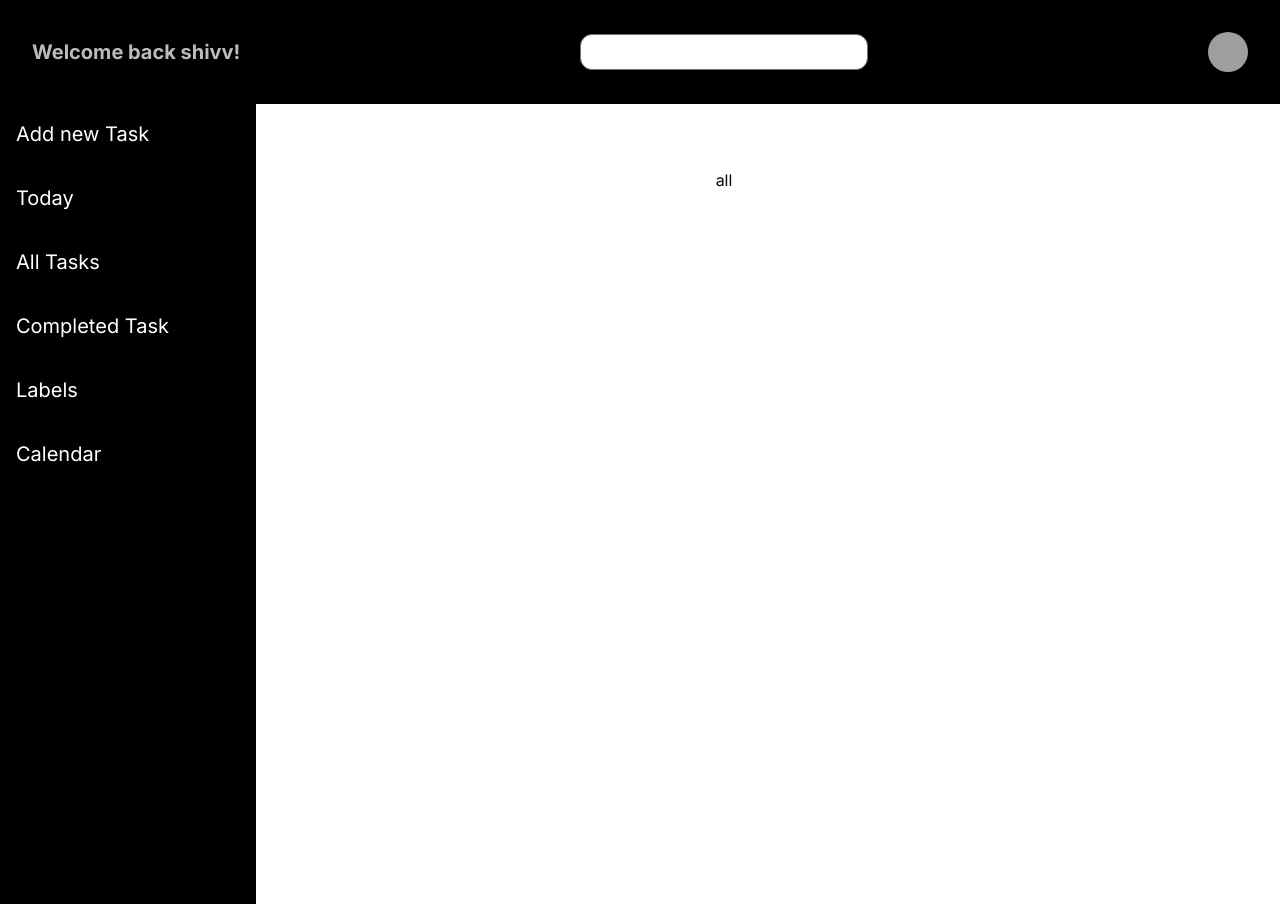
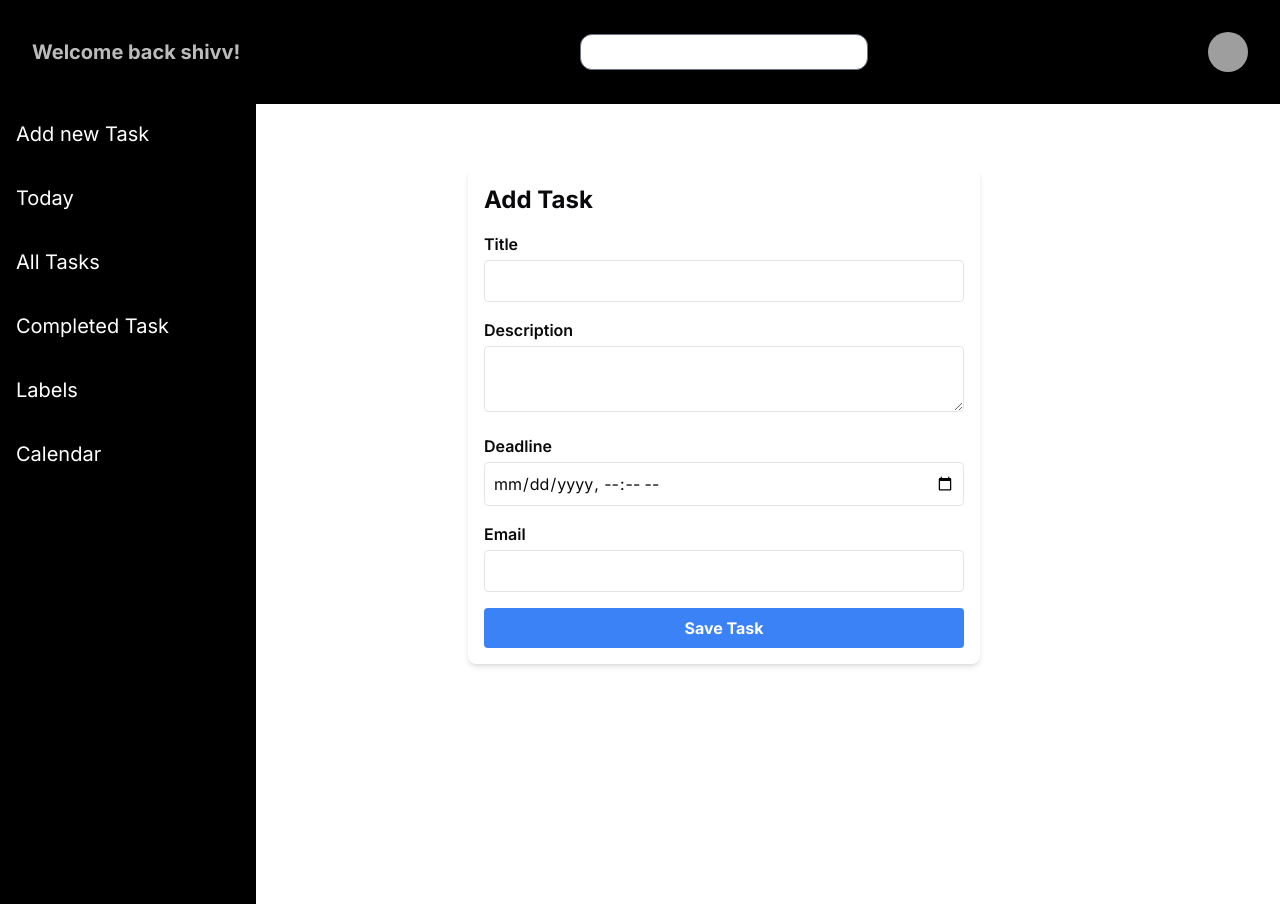
Before and after one commit to shivpratikhande/SUD_intern, a Next.js app in the folder my-app/: page /home/allTasks in a window 1280 px wide. Built offline with nearby package versions, Linux system fonts and the light colour scheme; grey boxes are pictures that could not be loaded.

Commit message:
added refrence

```diff
--- a/my-app/app/home/allTasks/page.tsx
+++ b/my-app/app/home/allTasks/page.tsx
@@ -1,15 +1,79 @@
-import Block from '@/components/Block'
-import Input from '@/components/Input'
-import { Button } from '@/components/ui/button'
-import React from 'react'
+"use client"
+import { useState } from 'react';
+import axios from 'axios';
+import { useRouter } from 'next/navigation';
 
-function page() {
+//@ts-ignore
+const TaskForm = ({ task }) => {
+  const [title, setTitle] = useState(task ? task.title : '');
+  const [description, setDescription] = useState(task ? task.description : '');
+  const [deadline, setDeadline] = useState(task ? new Date(task.deadline).toISOString().slice(0, 16) : '');
+  const [email, setEmail] = useState(task ? task.email : '');
+  const router = useRouter();
+//@ts-ignore
+
+  const handleSubmit = async (e) => {
+    e.preventDefault();
+    const data = { title, description, deadline, email };
+
+    if (task) {
+      await axios.put(`/api/tasks/${task._id}`, data);
+    } else {
+      await axios.post('/api/tasks', data);
+    }
+
+    router.push('/');
+  };
+
   return (
-    <div className=" flex justify-center">
-     all
+    <form onSubmit={handleSubmit} className="max-w-lg mx-auto p-4 bg-white shadow-md rounded-lg">
+      <h1 className="text-2xl font-bold mb-4">{task ? 'Edit Task' : 'Add Task'}</h1>
+      <div className="mb-4">
+        <label className="block mb-1 font-semibold" htmlFor="title">Title</label>
+        <input
+          type="text"
+          id="title"
+          value={title}
+          onChange={(e) => setTitle(e.target.value)}
+          className="w-full p-2 border rounded"
+          required
+        />
+      </div>
+      <div className="mb-4">
+        <label className="block mb-1 font-semibold" htmlFor="description">Description</label>
+        <textarea
+          id="description"
+          value={description}
+          onChange={(e) => setDescription(e.target.value)}
+          className="w-full p-2 border rounded"
+          required
+        />
+      </div>
+      <div className="mb-4">
+        <label className="block mb-1 font-semibold" htmlFor="deadline">Deadline</label>
+        <input
+          type="datetime-local"
+          id="deadline"
+          value={deadline}
+          onChange={(e) => setDeadline(e.target.value)}
+          className="w-full p-2 border rounded"
+          required
+        />
+      </div>
+      <div className="mb-4">
+        <label className="block mb-1 font-semibold" htmlFor="email">Email</label>
+        <input
+          type="email"
+          id="email"
+          value={email}
+          onChange={(e) => setEmail(e.target.value)}
+          className="w-full p-2 border rounded"
+          required
+        />
+      </div>
+      <button type="submit" className="w-full p-2 bg-blue-500 text-white font-bold rounded">Save Task</button>
+    </form>
+  );
+};
 
-    </div>
-  )
-}
-
-export default page
+export default TaskForm;
--- a/my-app/package.json
+++ b/my-app/package.json
@@ -14,6 +14,7 @@
     "@radix-ui/react-label": "^2.0.2",
     "@radix-ui/react-radio-group": "^1.1.3",
     "@radix-ui/react-slot": "^1.0.2",
+    "axios": "^1.7.2",
     "class-variance-authority": "^0.7.0",
     "clsx": "^2.1.1",
     "date-fns": "^3.6.0",
```
Also changed, not shown: 1 other file (tests, documents, lock files or other folders).
